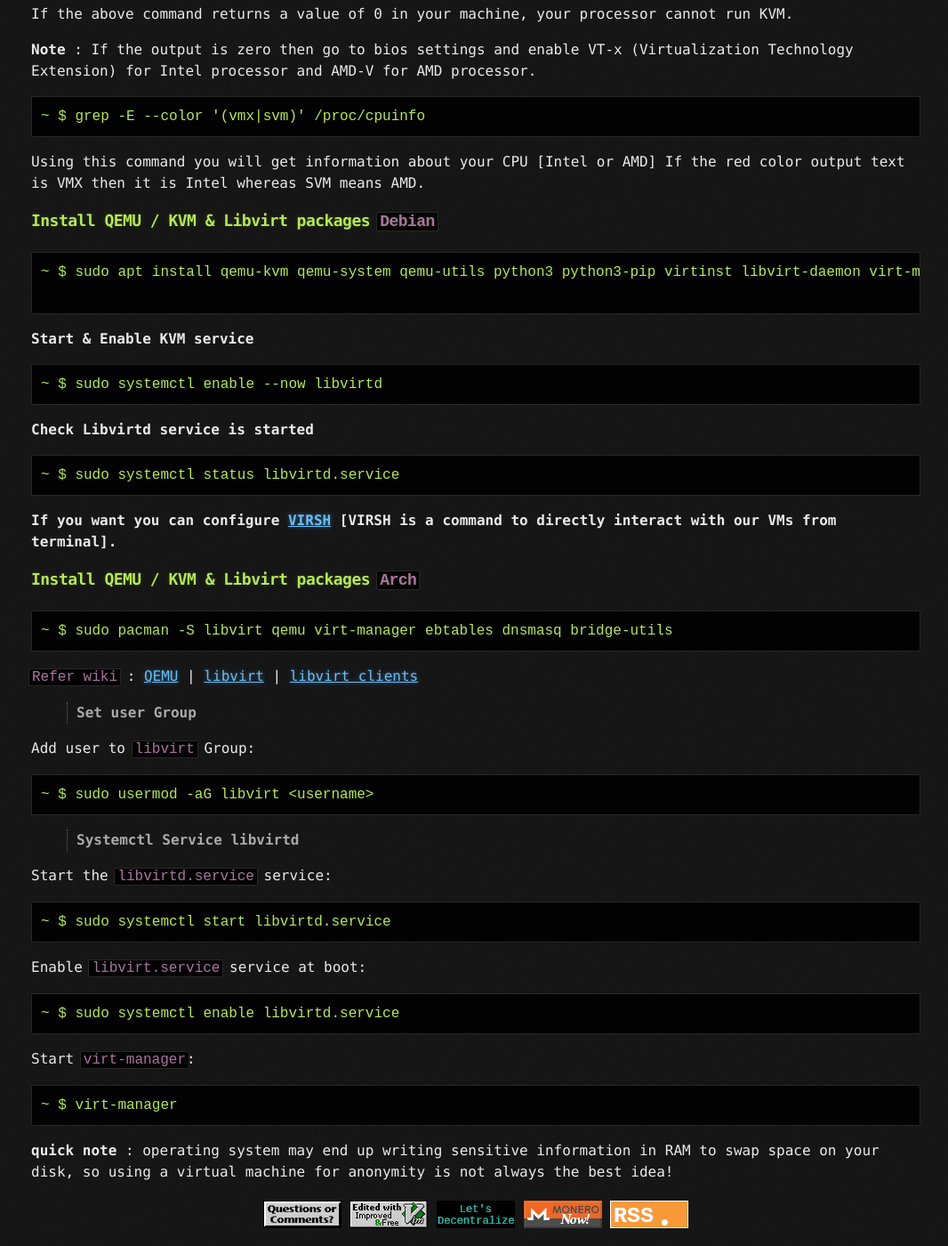
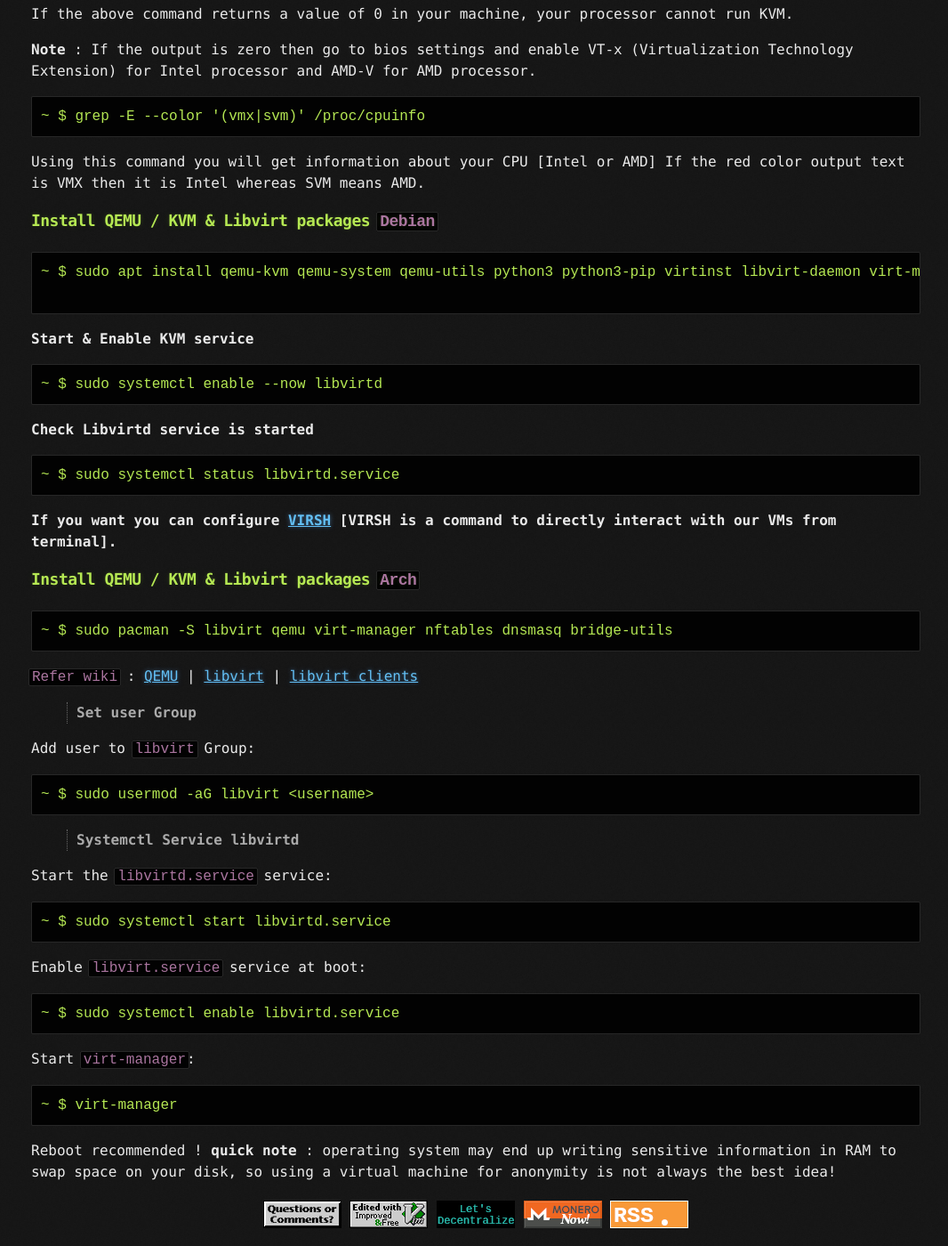
Before and after one commit to zoulx32/mr-mittens.oldweb, a Jekyll site: the page built from _posts/2023-10-27-The KVM guide.md, in a window 1280 px wide and 1400 px high, scrolled down 655 px. Shown: the whole window at 89% size, without its empty margins (105-1171 px from the left). Built offline with Jekyll 4.4.1, drawn with Linux system fonts in a browser that asks for light colours.

Commit message:
post | updated

````diff
--- a/_posts/2023-10-27-The KVM guide.md
+++ b/_posts/2023-10-27-The KVM guide.md
@@ -56,7 +56,7 @@ is Intel whereas SVM means AMD.
 ### **Install QEMU / KVM & Libvirt packages `Arch`**
 
 ```term
-~ $ sudo pacman -S libvirt qemu virt-manager ebtables dnsmasq bridge-utils
+~ $ sudo pacman -S libvirt qemu virt-manager nftables dnsmasq bridge-utils
 ```
 
 `Refer wiki` :
@@ -94,7 +94,7 @@ Start `virt-manager`:
 ~ $ virt-manager
 ```
 
-
+Reboot recommended !
 **quick note** :
 operating system may end up writing sensitive information in RAM to swap space on your disk, so using a virtual
 machine for anonymity is not always the best idea!
````
